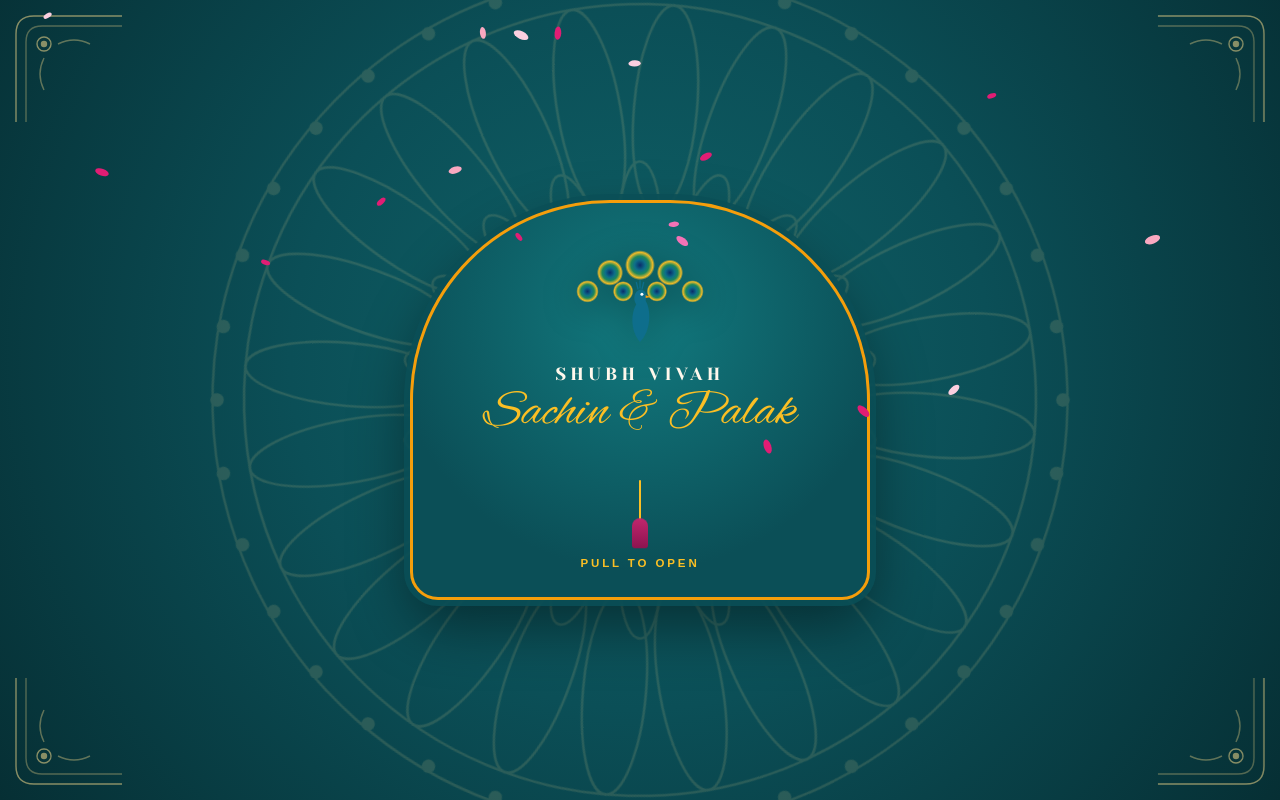
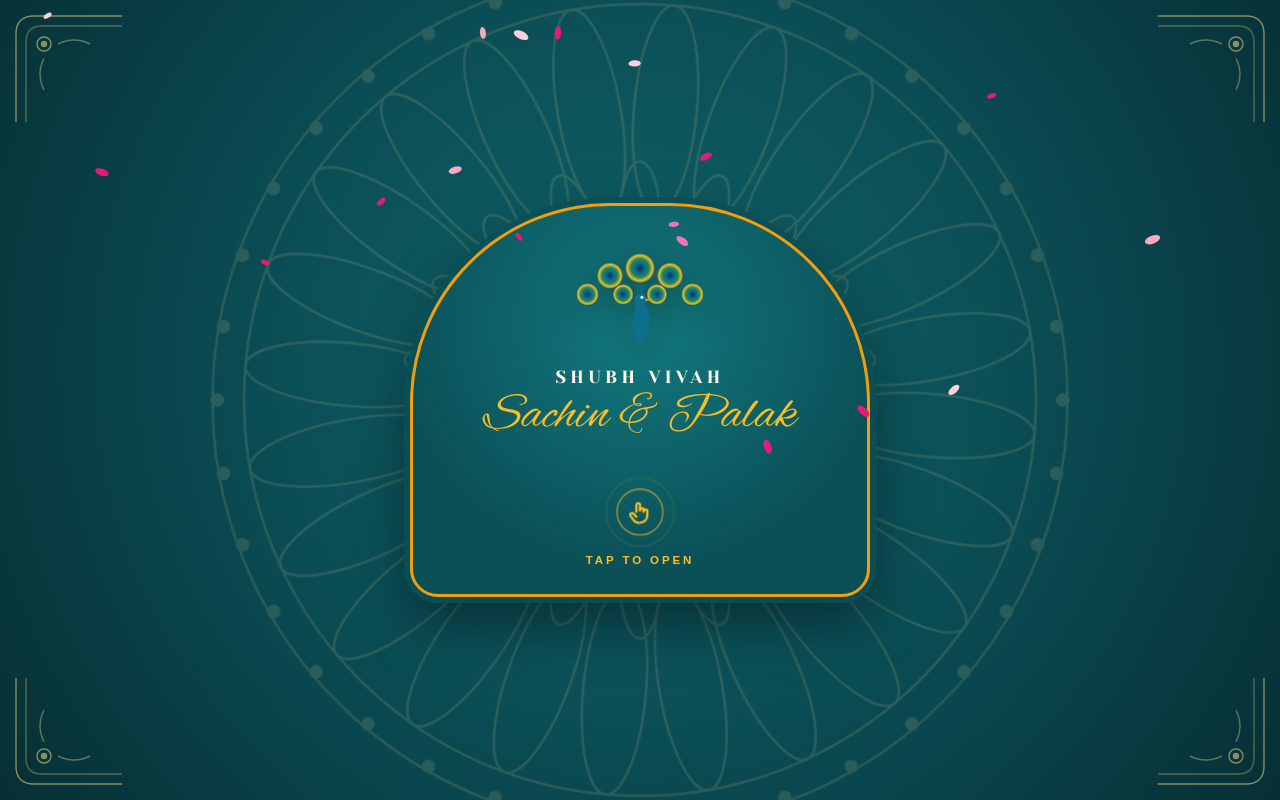
Before and after one commit to Goyal543/sachin_palak_wedding_invite, a plain HTML site: page index.html in a window 1280 px wide. Drawn offline with Linux system fonts and the light colour scheme; a web font is replaced by a local one.

Commit message:
Tap anywhere to open instead of pull tassel
Co-Authored-By: Claude Opus 5.5 <noreply@anthropic.com>
Claude-Session: https://claude.ai/code/session_01DgJYE4RBjaUnAnRP3LaxuG

```diff
--- a/index.html
+++ b/index.html
@@ -41,16 +41,18 @@ body.locked{overflow:hidden;height:100vh}
 .corner.bl{bottom:14px;left:14px;transform:scaleY(-1)}.corner.br{bottom:14px;right:14px;transform:scale(-1)}
 
 
-#curtain{background:radial-gradient(circle at 50% 45%,#0f6268 0%,#0b4f57 45%,#062f34 100%)}
+#curtain{cursor:pointer;background:radial-gradient(circle at 50% 45%,#0f6268 0%,#0b4f57 45%,#062f34 100%)}
 .c-center{position:relative;z-index:2;text-align:center;color:var(--cream);padding:34px 30px 28px;margin:0 18px;box-sizing:border-box;width:min(460px,calc(100vw - 36px));container-type:inline-size;border-radius:200px 200px 28px 28px;background:radial-gradient(circle at 50% 30%,#127a7f,#0b4f57 70%);border:3px solid var(--mari);box-shadow:0 0 0 6px rgba(11,79,87,.9),0 25px 60px rgba(0,0,0,.45)}
 .c-center .brush{font-size:clamp(2.2rem,9vw,3.2rem);font-size:min(3.3rem,13cqw);color:var(--mari2);line-height:1.15;white-space:nowrap;padding:0 .3em;display:inline-block}
 .c-center .yes{font-size:1.1rem;letter-spacing:.25em;margin-top:10px}
 .peacock{width:150px;margin:0 auto 14px;display:block;filter:drop-shadow(0 6px 18px rgba(0,0,0,.35))}
 .pull{margin-top:34px;display:inline-flex;flex-direction:column;align-items:center;gap:10px;background:none;border:none;cursor:pointer;color:var(--mari2)}
-.pull .tassel{width:16px;height:70px;position:relative;animation:tug 1.8s ease-in-out infinite}
-.pull .tassel::before{content:"";position:absolute;left:7px;top:0;width:2px;height:40px;background:var(--mari2)}
-.pull .tassel::after{content:"";position:absolute;left:0;top:38px;width:16px;height:30px;border-radius:8px 8px 3px 3px;background:linear-gradient(var(--mag),#8e1450)}
-@keyframes tug{50%{transform:translateY(8px)}}
+.pull .tap-ic{position:relative;width:64px;height:64px;display:grid;place-items:center}
+.pull .tap-ic::before,.pull .tap-ic::after{content:"";position:absolute;inset:0;border-radius:50%;border:2px solid var(--mari2);animation:ripple2 1.8s ease-out infinite}
+.pull .tap-ic::after{animation-delay:.9s}
+@keyframes ripple2{0%{transform:scale(.45);opacity:1}100%{transform:scale(1.15);opacity:0}}
+.pull .tap-ic svg{width:30px;height:30px;animation:press 1.8s ease-in-out infinite}
+@keyframes press{0%,100%{transform:translateY(0)}45%{transform:translateY(3px) scale(.94)}}
 .pull span{font-weight:700;letter-spacing:.25em;font-size:.72rem;text-transform:uppercase}
 
 /* =============== PAGE =============== */
@@ -217,7 +219,7 @@ footer .tagline{font-family:'Yeseva One',serif;font-size:1.4rem;margin-top:22px}
     </svg>
     <div class="yes">SHUBH VIVAH</div>
     <div class="brush">Sachin &amp; Palak</div>
-    <button class="pull" id="pull"><div class="tassel"></div><span>Pull to open</span></button>
+    <button class="pull" id="pull" aria-label="Tap to open the invitation"><span class="tap-ic"><svg viewBox="0 0 24 24" fill="none" stroke="#fbbf24" stroke-width="1.8" stroke-linecap="round" stroke-linejoin="round"><path d="M9 11V5.5a1.5 1.5 0 0 1 3 0V10"/><path d="M12 9.5a1.5 1.5 0 0 1 3 0V11"/><path d="M15 10.5a1.5 1.5 0 0 1 3 0V14a6 6 0 0 1-6 6h-.6a6 6 0 0 1-4.8-2.4L4.3 14.4a1.5 1.5 0 0 1 2.3-1.9L9 15"/></svg></span><span>Tap to open</span></button>
   </div>
 </div>
 
@@ -383,9 +385,11 @@ const petalTimer=setInterval(()=>{ if(document.getElementById('curtain').classLi
     c:['#f472b6','#f9a8c0','#fbcfe0','#e11d74'][Math.random()*4|0],life:1,rain:1}); },260);
 
 /* open */
-document.getElementById('pull').onclick=()=>{const c=document.getElementById('curtain');if(c.classList.contains('up'))return;
+const openInvite=()=>{const c=document.getElementById('curtain');if(c.classList.contains('up'))return;
   c.classList.add('up');Music.start();mb.style.display='flex';mb.classList.add('on');rain(120);
   setTimeout(()=>{document.body.classList.remove('locked');c.style.display='none';c.querySelectorAll('.mandala').forEach(m=>m.style.animation='none')},1900)};
+document.getElementById('curtain').addEventListener('click',openInvite);
+document.addEventListener('keydown',e=>{if((e.key==='Enter'||e.key===' ')&&!document.getElementById('curtain').classList.contains('up'))openInvite();});
 
 /* next */
 document.getElementById('next').onclick=()=>document.querySelector('section.invite').scrollIntoView({behavior:'smooth'});
```
